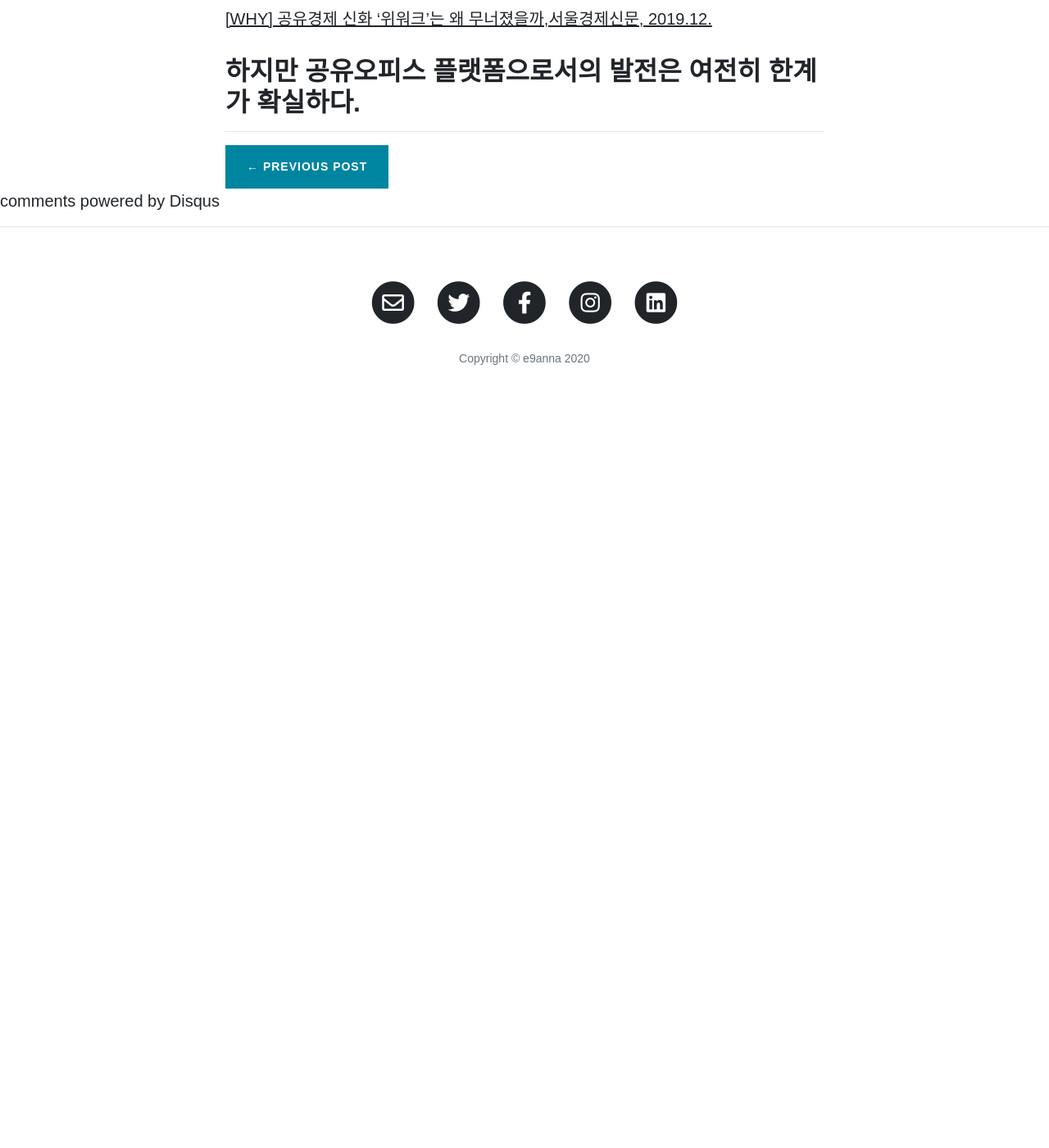
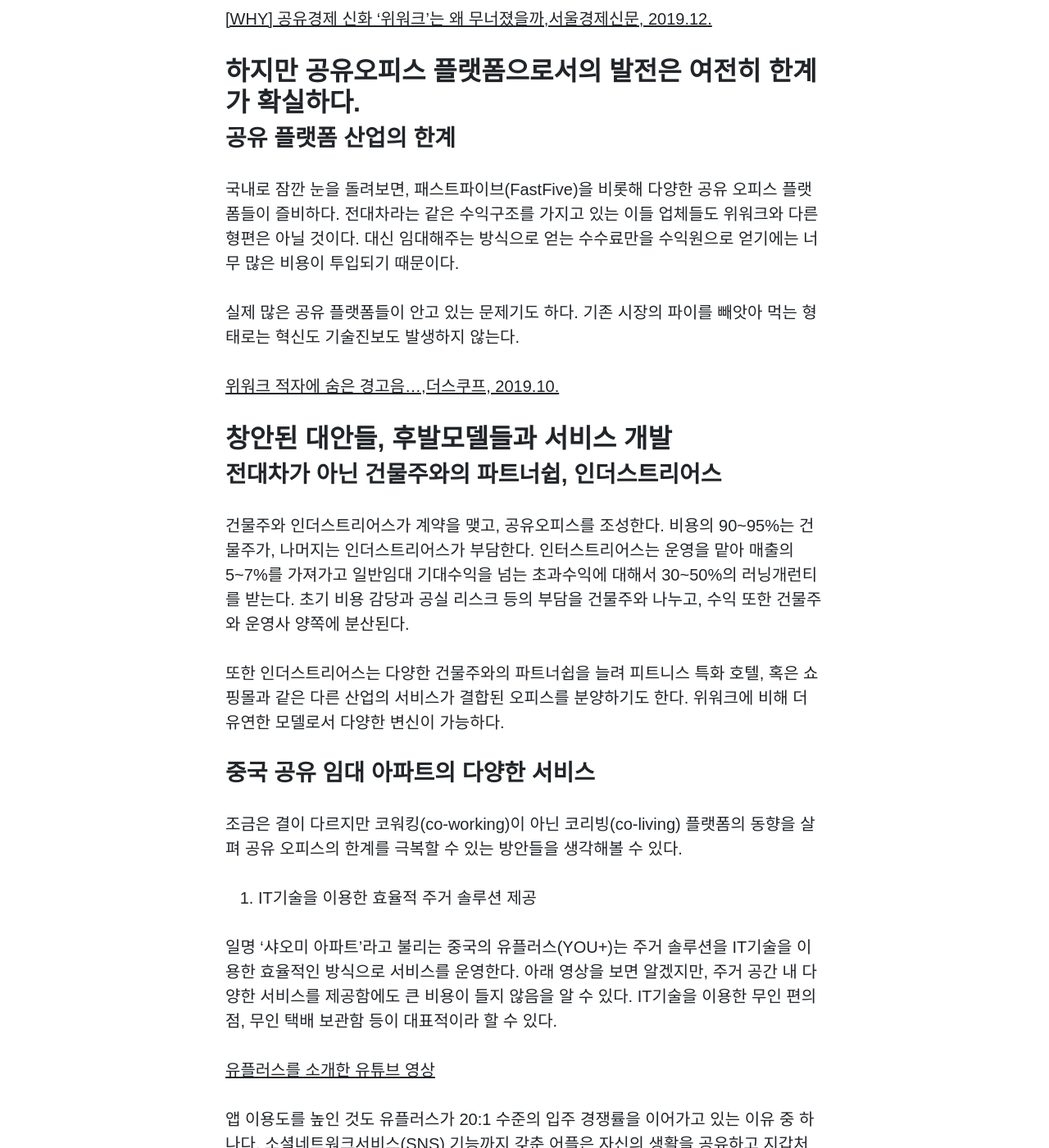
Before and after one commit to e9anna/blog-come2off, a Jekyll site: the page built from _posts/2020-05-31-Offline-Community-01.md, in a window 1280 px wide and 1400 px high, scrolled down 2588 px. Shown: the whole window at 82% size. Built offline with Jekyll 4.4.1, drawn with Linux system fonts in a browser that asks for light colours; some web fonts are replaced; comment, search, counter and statistics services are not loaded; before the commit the page ends 3101 px from its top, so only the background shows below that; some of the changed text lies outside the part shown.

Commit message:
200601 글수정
오프라인커뮤니티01 추가

```diff
--- a/_posts/2020-05-31-Offline-Community-01.md
+++ b/_posts/2020-05-31-Offline-Community-01.md
@@ -69,3 +69,57 @@
 [ [WHY] 공유경제 신화 ‘위워크’는 왜 무너졌을까,서울경제신문, 2019.12.](https://m.post.naver.com/viewer/postView.nhn?volumeNo=27048317&memberNo=22213349&searchKeyword=%EC%9C%84%EC%9B%8C%ED%81%AC&searchRank=9, "뉴스기사링크")
 
 ## 하지만 공유오피스 플랫폼으로서의 발전은 여전히 한계가 확실하다.
+
+### 공유 플랫폼 산업의 한계
+
+국내로 잠깐 눈을 돌려보면, 패스트파이브(FastFive)을 비롯해 다양한 공유 오피스 플랫폼들이 즐비하다. 전대차라는 같은 수익구조를 가지고 있는 이들 업체들도 위워크와 다른 형편은 아닐 것이다. 대신 임대해주는 방식으로 얻는 수수료만을 수익원으로 얻기에는 너무 많은 비용이 투입되기 때문이다.
+
+실제 많은 공유 플랫폼들이 안고 있는 문제기도 하다. 기존 시장의 파이를 빼앗아 먹는 형태로는 혁신도 기술진보도 발생하지 않는다.
+
+
+
+[위워크 적자에 숨은 경고음…,더스쿠프, 2019.10.]([https://m.post.naver.com/viewer/postView.nhn?volumeNo=26052804&memberNo=12494964&searchKeyword=%EC%9C%84%EC%9B%8C%ED%81%AC&searchRank=8](https://m.post.naver.com/viewer/postView.nhn?volumeNo=26052804&memberNo=12494964&searchKeyword=위워크&searchRank=8), "공유 플랫폼의 비즈니스 모델을 분석한 뉴스 기사")
+
+
+
+## 창안된 대안들, 후발모델들과 서비스 개발
+
+### 전대차가 아닌 건물주와의 파트너쉽, 인더스트리어스
+
+건물주와 인더스트리어스가 계약을 맺고, 공유오피스를 조성한다. 비용의 90~95%는 건물주가, 나머지는 인더스트리어스가 부담한다. 인터스트리어스는 운영을 맡아 매출의 5~7%를 가져가고 일반임대 기대수익을 넘는 초과수익에 대해서 30~50%의 러닝개런티를 받는다. 초기 비용 감당과 공실 리스크 등의 부담을 건물주와 나누고, 수익 또한 건물주와 운영사 양쪽에 분산된다.
+
+또한 인더스트리어스는 다양한 건물주와의 파트너쉽을 늘려 피트니스 특화 호텔, 혹은 쇼핑몰과 같은 다른 산업의 서비스가 결합된 오피스를 분양하기도 한다. 위워크에 비해 더 유연한 모델로서 다양한 변신이 가능하다.
+
+
+
+### 중국 공유 임대 아파트의 다양한 서비스
+
+조금은 결이 다르지만 코워킹(co-working)이 아닌 코리빙(co-living) 플랫폼의 동향을 살펴 공유 오피스의 한계를 극복할 수 있는 방안들을 생각해볼 수 있다.
+
+1.   IT기술을 이용한 효율적 주거 솔루션 제공
+
+일명 ‘샤오미 아파트’라고 불리는 중국의 유플러스(YOU+)는 주거 솔루션을 IT기술을 이용한 효율적인 방식으로 서비스를 운영한다. 아래 영상을 보면 알겠지만, 주거 공간 내 다양한 서비스를 제공함에도 큰 비용이 들지 않음을 알 수 있다. IT기술을 이용한 무인 편의점, 무인 택배 보관함 등이 대표적이라 할 수 있다.
+
+[유플러스를 소개한 유튜브 영상](https://youtu.be/TIttfYbpbWw, "유튜버 시리의 공유임대아파트 탐방")
+
+앱 이용도를 높인 것도 유플러스가 20:1 수준의 입주 경쟁률을 이어가고 있는 이유 중 하나다. 소셜네트워크서비스(SNS) 기능까지 갖춘 어플은 자신의 생활을 공유하고 지갑처럼 이용할 수도 있다. 각 지점마다 전체 채팅방이 개설되고 하위 동호회 방이 운영된다. 이 어플을 통해 주변 맛집, 카페 등 각종 편의시설에서 제휴할인도 받는다.
+
+[한국 진출 앞둔 샤오미 아파트]( https://news.joins.com/article/23451657, "중앙일보 유플러스 한국진출 관련 기사")
+
+2.  이용자 주도의 커뮤니티 시스템
+
+또한 ‘소통하는 아파트’라는 슬로건에 맞게 이용자들의 네트워킹을 스스로 도모하게 하는 시스템을 도입해 기획이나 운영 인력이 크게 필요하지 않다. 입주조건을 1. 45세 이하의 대학원 생 2. 자녀가 없는 사람 3. 사교성으로 두어 시스템에 맞는 이용자가 입주하게끔 한 것도 적절했던 것으로 보인다. 유플러스는 매달 인기투표를 통해 커뮤니티가 활발히 이루어지고 있는지 체크한다. 공간 활용이 이용자를 중심으로 돌아가며 더욱 유연하게 돌아갈 수 있는 것이다.
+
+[샤오미아파트 YOU+](https://blog.naver.com/donga_pr_bot/221519377794, "샤오미가 투자한 공유임대아파트 포스팅")
+
+
+
+## 코로나 바이러스로 새로운 국면을 맞이한 공유 임대업
+
+기존 위워크가 가지고 있던 단기임대 가능(유연성)과 네트워킹 서비스라는 강점은 코로나 바이러스 이후 가장 큰 단점으로 작용하고 있다. 많은 기업들이 재택근무를 도입해 단기임대의 특수를 이용하고, 네트워킹 서비스가 비대면으로 돌아가면서 큰 매력을 잃었다는 것이다. 언택트(Un-tact) 시대 공유 오피스를 비롯한 공유 임대업은 새로운 국면을 맞이했다.
+
+[코로나19 직격탄 맞은 위워크](https://m.post.naver.com/viewer/postView.nhn?volumeNo=28040030&memberNo=30808112&searchKeyword=%EC%9C%84%EC%9B%8C%ED%81%AC&searchRank=3, "비즈한국 뉴스기사")
+
+
+
+아직 코로나 바이러스가 해결될 기미가 보이지는 않지만 그렇다고 우리가 영영 안 만나고 살 수는 없다. 이후에는 만남에 또다른 수요가 발생하기 마련이고 그를 충족시켜줄 만한 서비스와 시스템이 ‘공유공간’에 요구될 것이다.
```
